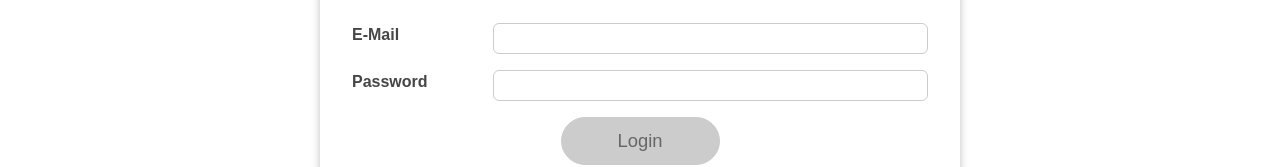
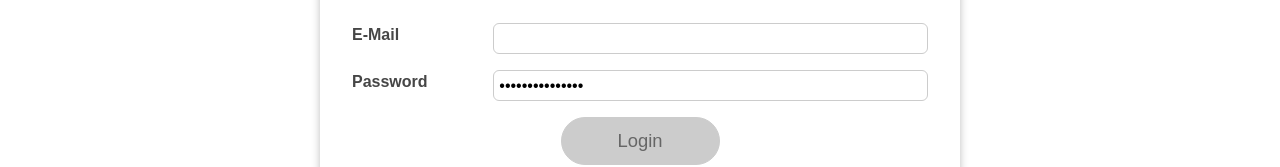
Before and after one commit to teviw000/EmailAuthenticator, a React (Create React App) app: page / in a window 1280 px wide. Shown: the part 121-288 px from the top of the page. Built offline with nearby package versions, Linux system fonts and the light colour scheme.

Commit message:
useEffect and useReducer added

```diff
--- a/src/components/Login/Login.js
+++ b/src/components/Login/Login.js
@@ -1,25 +1,54 @@
-import React, { useState, useEffect } from "react";
+import React, { useState, useEffect, useReducer } from "react";
 
 import Card from "../UI/Card/Card";
 import classes from "./Login.module.css";
 import Button from "../UI/Button/Button";
 
+const emailReducer = (state, action) => {
+  if (action.type === "USER_INPUT") {
+    return { value: action.val, isValid: action.val.includes("@") };
+  }
+  if (action.type === "INPUT_BLUR") {
+    return { value: state.value, isValid: state.value.includes("@") };
+  }
+  return { value: "", isValid: false };
+};
+
+const passwordReducer = (state, action) => {
+  if (action.type === "USER_INPUT") {
+    return { value: action.val, isValid: action.val.trim().length > 6 };
+  }
+  if (action.type === "INPUT_BLUR") {
+    return { value: state.value, isValid: state.value.trim().length > 6 };
+  }
+  return { value: "", isValid: false };
+};
+
 const Login = (props) => {
-  const [enteredEmail, setEnteredEmail] = useState("");
-  const [emailIsValid, setEmailIsValid] = useState();
-  const [enteredPassword, setEnteredPassword] = useState("");
-  const [passwordIsValid, setPasswordIsValid] = useState();
+  // const [enteredEmail, setEnteredEmail] = useState("");
+  // const [emailIsValid, setEmailIsValid] = useState();
+  // const [enteredPassword, setEnteredPassword] = useState("");
+  // const [passwordIsValid, setPasswordIsValid] = useState();
   const [formIsValid, setFormIsValid] = useState(false);
 
+  const [emailState, dispatchEmail] = useReducer(emailReducer, {
+    value: "",
+    isValid: null,
+  });
+
+  const [passwordState, dispatchPassword] = useReducer(passwordReducer, {
+    value: "",
+    isValid: null,
+  });
+
+  const {isValid: emailIsValid} = emailState;
+  const {isValid: passwordIsValid} = passwordState;
+
   useEffect(() => {
-    console.log("running");
-  }, []);
-
-  const a = useEffect(() => {
     const identifier = setTimeout(() => {
       console.log("checking validity");
       setFormIsValid(
-        enteredEmail.includes("@") && enteredPassword.trim().length > 6
+        emailIsValid && passwordIsValid
       );
     }, 500);
 
@@ -27,31 +56,35 @@
       console.log("cleanup");
       clearTimeout(identifier);
     };
-  }, [enteredEmail, enteredPassword]);
+  }, [emailIsValid, passwordIsValid]);
 
   const emailChangeHandler = (event) => {
-    setEnteredEmail(event.target.value);
+    dispatchEmail({ type: "USER_INPUT", val: event.target.value });
+
+    // setFormIsValid(event.target.value.includes("@") && passwordState.isValid);
   };
 
   const passwordChangeHandler = (event) => {
-    setEnteredPassword(event.target.value);
+    // setEnteredPassword(event.target.value);
+    dispatchPassword({ type: "USER_INPUT", val: event.target.value });
 
-    setFormIsValid(
-      event.target.value.trim().length > 6 && enteredEmail.includes("@")
-    );
+    // setFormIsValid(emailState.isValid && event.target.value.trim().length > 6);
   };
 
   const validateEmailHandler = () => {
-    setEmailIsValid(enteredEmail.includes("@"));
+    // setEmailIsValid(emailState.isValid);
+    dispatchEmail({ type: "INPUT_BLUR" });
   };
 
   const validatePasswordHandler = () => {
-    setPasswordIsValid(enteredPassword.trim().length > 6);
+    // setPasswordIsValid(enteredPassword.trim().length > 6);
+    dispatchPassword({ type: "INPUT_BLUR" });
   };
 
   const submitHandler = (event) => {
     event.preventDefault();
-    props.onLogin(enteredEmail, enteredPassword);
+    props.onLogin(emailState.value, passwordState.value);
+    console.log(passwordState.val);
   };
 
   return (
@@ -59,28 +92,28 @@
       <form onSubmit={submitHandler}>
         <div
           className={`${classes.control} ${
-            emailIsValid === false ? classes.invalid : ""
+            emailState.isValid === false ? classes.invalid : ""
           }`}
         >
           <label htmlFor="email">E-Mail</label>
           <input
             type="email"
             id="email"
-            value={enteredEmail}
+            value={emailState.value}
             onChange={emailChangeHandler}
             onBlur={validateEmailHandler}
           />
         </div>
         <div
           className={`${classes.control} ${
-            passwordIsValid === false ? classes.invalid : ""
+            passwordState.isValid === false ? classes.invalid : ""
           }`}
         >
           <label htmlFor="password">Password</label>
           <input
             type="password"
             id="password"
-            value={enteredPassword}
+            value={passwordState}
             onChange={passwordChangeHandler}
             onBlur={validatePasswordHandler}
           />
```
Also changed, not shown: 1 other file (tests, documents, lock files or other folders).
